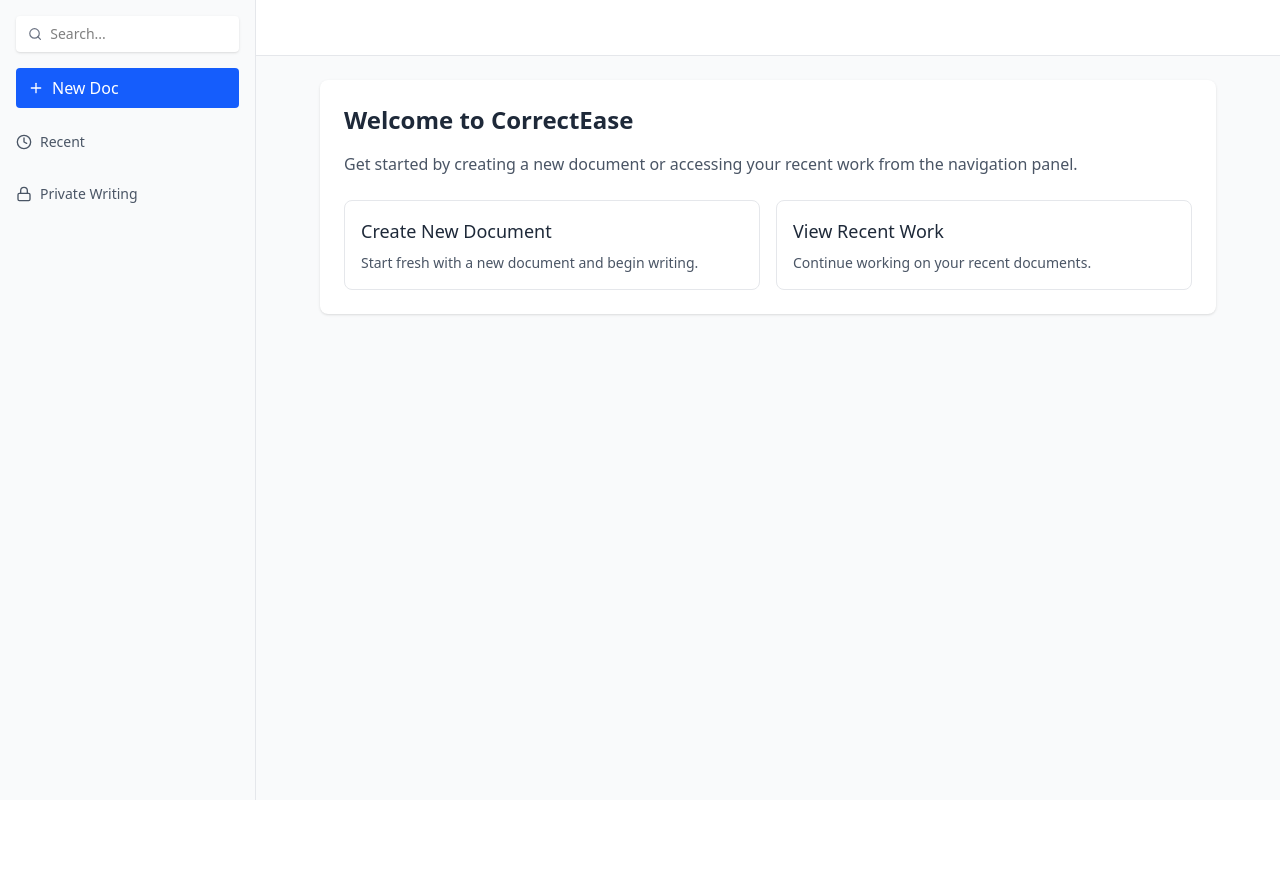
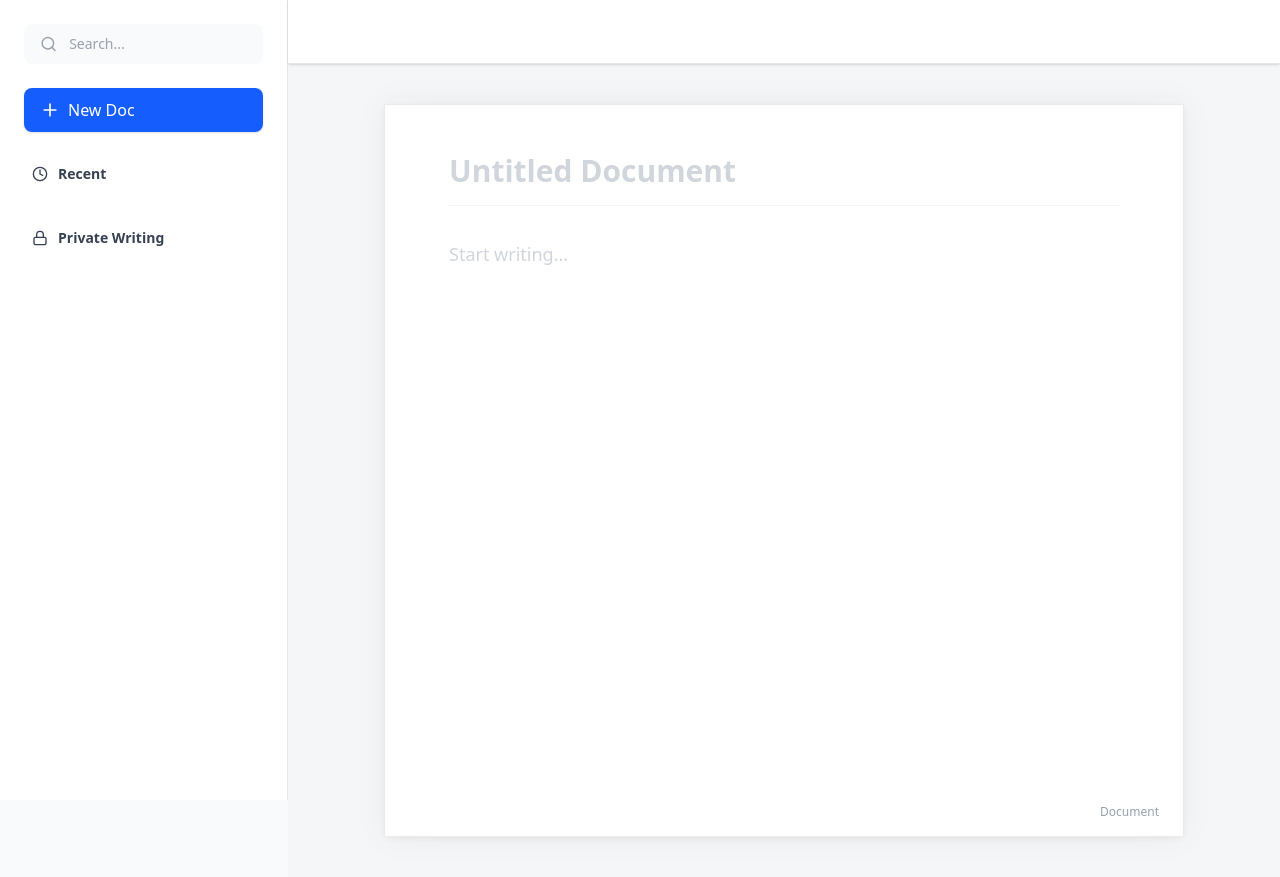
Before and after one commit to rathodrahool/CorrectEase, a React (Vite) app: page / in a window 1280 px wide. Before the commit the page ends 800 px from the top, so only its background shows below. Built offline with nearby package versions, Linux system fonts and the light colour scheme; the HTML template or start-up script is replaced by a standard one.

Commit message:
feat: update main contant area

```diff
--- a/src/App.tsx
+++ b/src/App.tsx
@@ -1,40 +1,12 @@
 import Layout from "./components/layout/Layout";
+import Editor from "./components/editor/Editor";
 
 function App() {
   return (
     <Layout>
-      <div className="max-w-4xl mx-auto">
-        <div className="bg-white rounded-lg shadow p-6">
-          <h1 className="text-2xl font-semibold text-gray-800 mb-4">
-            Welcome to CorrectEase
-          </h1>
-          <div className="prose">
-            <p className="text-gray-600">
-              Get started by creating a new document or accessing your recent
-              work from the navigation panel.
-            </p>
-          </div>
-
-          {/* Quick Start Cards */}
-          <div className="grid grid-cols-1 md:grid-cols-2 gap-4 mt-6">
-            <div className="border border-gray-200 rounded-lg p-4 hover:bg-gray-50 transition-colors">
-              <h3 className="text-lg font-medium text-gray-800 mb-2">
-                Create New Document
-              </h3>
-              <p className="text-gray-600 text-sm">
-                Start fresh with a new document and begin writing.
-              </p>
-            </div>
-
-            <div className="border border-gray-200 rounded-lg p-4 hover:bg-gray-50 transition-colors">
-              <h3 className="text-lg font-medium text-gray-800 mb-2">
-                View Recent Work
-              </h3>
-              <p className="text-gray-600 text-sm">
-                Continue working on your recent documents.
-              </p>
-            </div>
-          </div>
+      <div className="min-h-screen bg-[#f5f6f8]">
+        <div className="h-full px-12 py-10">
+          <Editor />
         </div>
       </div>
     </Layout>
--- /dev/null
+++ b/src/components/editor/Editor.tsx
@@ -0,0 +1,41 @@
+import React from "react";
+
+const Editor: React.FC = () => {
+  return (
+    <div className="h-full w-full max-w-[50rem] mx-auto">
+      <div
+        className="bg-white min-h-[calc(100vh-8rem)] relative"
+        style={{
+          boxShadow:
+            "0 0 32px rgba(0, 0, 0, 0.05), 0 2px 8px rgba(0, 0, 0, 0.05)",
+          border: "1px solid rgba(0, 0, 0, 0.08)",
+        }}
+      >
+        <div className="px-16 py-12">
+          <div className="mb-8 flex items-center justify-between border-b border-gray-100 pb-4">
+            <input
+              type="text"
+              placeholder="Untitled Document"
+              className="text-3xl font-semibold focus:outline-none text-gray-800 w-full placeholder-gray-300"
+            />
+          </div>
+          <div className="prose prose-lg max-w-none">
+            <textarea
+              className="w-full min-h-[calc(100vh-16rem)] resize-none border-0 focus:outline-none text-gray-700 text-lg placeholder-gray-300"
+              placeholder="Start writing..."
+              style={{
+                lineHeight: "1.8",
+                padding: "0",
+              }}
+            />
+          </div>
+        </div>
+        <div className="absolute bottom-4 right-6 text-xs text-gray-400 select-none">
+          Document
+        </div>
+      </div>
+    </div>
+  );
+};
+
+export default Editor;
--- a/src/components/layout/Layout.tsx
+++ b/src/components/layout/Layout.tsx
@@ -7,13 +7,13 @@ interface LayoutProps {
 
 const Layout: React.FC<LayoutProps> = ({ children }) => {
   return (
-    <div className="flex min-h-screen bg-white">
+    <div className="flex min-h-screen bg-gray-50">
       <Navigation />
       <div className="flex-1 flex flex-col">
-        <header className="h-14 border-b border-gray-200 px-6 flex items-center bg-white">
+        <header className="h-16 border-b border-gray-200 px-8 flex items-center bg-white shadow-sm sticky top-0 z-10">
           {/* Header content */}
         </header>
-        <main className="flex-1 p-6 bg-gray-50">{children}</main>
+        <main className="flex-1 overflow-auto">{children}</main>
       </div>
     </div>
   );
--- a/src/components/navigation/Navigation.tsx
+++ b/src/components/navigation/Navigation.tsx
@@ -3,23 +3,23 @@ import { FiSearch, FiPlus, FiClock, FiLock } from "react-icons/fi";
 
 const Navigation: React.FC = () => {
   return (
-    <nav className="w-64 h-screen bg-gray-50 border-r border-gray-200 p-4 flex flex-col">
-      <div className="flex items-center bg-white rounded px-3 py-2 mb-4 shadow-sm">
-        <FiSearch className="text-gray-500 w-4 h-4" />
+    <nav className="w-72 h-screen bg-white border-r border-gray-200 p-6 flex flex-col sticky top-0">
+      <div className="flex items-center bg-gray-50 rounded-lg px-4 py-2.5 mb-6">
+        <FiSearch className="text-gray-400 w-5 h-5" />
         <input
           type="text"
           placeholder="Search..."
-          className="ml-2 w-full focus:outline-none text-sm"
+          className="ml-3 w-full bg-transparent focus:outline-none text-sm text-gray-600 placeholder-gray-400"
         />
       </div>
 
-      <button className="w-full py-2 px-3 bg-blue-600 text-white rounded flex items-center gap-2 hover:bg-blue-700 transition-colors mb-6">
-        <FiPlus className="w-4 h-4" />
-        <span>New Doc</span>
+      <button className="w-full py-2.5 px-4 bg-blue-600 text-white rounded-lg flex items-center gap-2 hover:bg-blue-700 transition-colors mb-8 shadow-sm">
+        <FiPlus className="w-5 h-5" />
+        <span className="font-medium">New Doc</span>
       </button>
 
-      <div className="mb-6">
-        <h3 className="flex items-center gap-2 text-sm font-medium text-gray-600 mb-2">
+      <div className="mb-8">
+        <h3 className="flex items-center gap-2.5 text-sm font-semibold text-gray-700 mb-3 px-2">
           <FiClock className="w-4 h-4" />
           <span>Recent</span>
         </h3>
@@ -28,8 +28,8 @@ const Navigation: React.FC = () => {
         </ul>
       </div>
 
-      <div className="mb-6">
-        <h3 className="flex items-center gap-2 text-sm font-medium text-gray-600 mb-2">
+      <div className="mb-8">
+        <h3 className="flex items-center gap-2.5 text-sm font-semibold text-gray-700 mb-3 px-2">
           <FiLock className="w-4 h-4" />
           <span>Private Writing</span>
         </h3>
```
